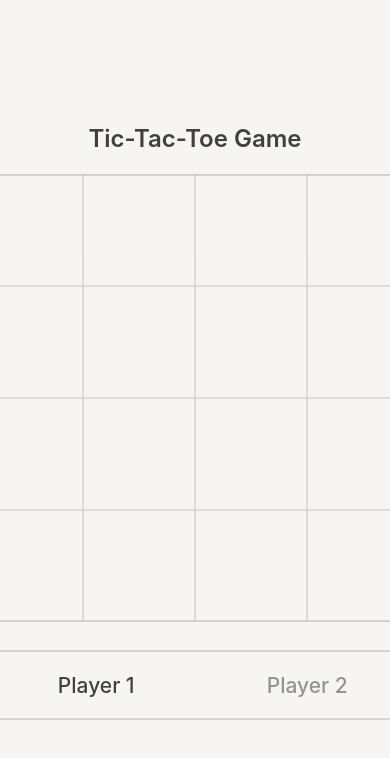
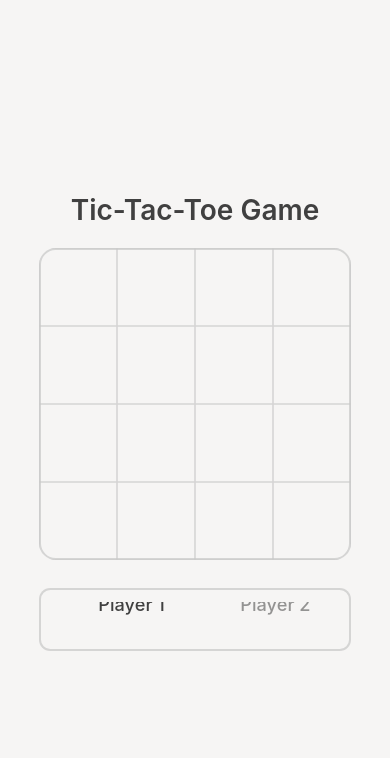
Before and after one commit to yk7hn31/tictactoe, a React (Vite) app: page / in a window 390 px wide. Shown: the top 758 px of the page. Built offline with nearby package versions, Linux system fonts and the light colour scheme.

Commit message:
Add Support for Mobile

```diff
--- a/index.html
+++ b/index.html
@@ -15,7 +15,7 @@
       user's mobile device or desktop. See https://developers.google.com/web/fundamentals/web-app-manifest/
     -->
     <link rel="manifest" href="/manifest.json" />
-    <title>Tic-Tac-Toe Game</title>
+    <title>TicTacToe Game</title>
   </head>
   <body>
     <noscript>You need to enable JavaScript to run this app.</noscript>
--- a/src/component/Table.jsx
+++ b/src/component/Table.jsx
@@ -13,19 +13,21 @@ function Table({ rowCol, handleClick }) { // rowCol must be either 3 or 4
   });
 
   return (
-    <table id='gameboard'>
-        <tbody>
+    <div id='gameboard'>
       {table.map((row, rowIndex) =>
-              <tr key={rowIndex}>
+        <ol key={`${rowIndex}xx`} className='row'>
           {row.map((column, columnIndex) => {
             let cell = null;
             if (column) cell = column === 1 ? 'O' : 'X';
-                  return <td key={columnIndex} data-column={columnIndex} data-row={rowIndex} onClick={(e) => handleClick(e, setTable)}>{cell}</td>
+            return (
+              <li key={`${rowIndex}x${columnIndex}`} className='cell' data-column={columnIndex} data-row={rowIndex} onClick={e => handleClick(e, setTable)}>
+                <span>{cell}</span>
+              </li>
+            );
           })}
-              </tr>
+        </ol>
       )}
-        </tbody>
-    </table>
+    </div>
   );
 }
 
--- a/src/css/App.css
+++ b/src/css/App.css
@@ -6,24 +6,25 @@ body {
   flex-direction: column;
   align-items: center;
   justify-content: center;
-  font-size: 24px;
   background-color: #f6f5f4;
   color: #404040;
 }
 
 header {
   margin-bottom: 1.5rem;
+  font-size: 2rem;
   font-weight: 600;
 }
 
 #playerlist, #gameboard {
+  max-width: 80svw;
+  width: 32rem;
   border-radius: .8rem;
   box-shadow: inset 0 0 0 2px #c8c8c8b3;
 }
 
 #playerlist {
-  width: 32rem;
-  height: 5rem;
+  height: 4.5rem;
   padding: 1rem;
   margin-top: 2rem;
   display: flex;
@@ -47,8 +48,6 @@ header {
 
 #playerlist li.player span {
   transform: translateX(25%);
-  padding: 0.4rem 0.7rem;
-  border-radius: 0.3rem;
   transition: transform .3s;
 }
 
@@ -59,10 +58,9 @@ header {
 #playerlist li.player span::after {
   display: inline-block;
   transform: translateX(-100%);
-  margin-left: 1rem;
+  margin-left: .8rem;
   content: 'Edit';
-  padding: 0.4rem 0.7rem;
-  border-radius: 0.3rem;
+  font-size: 1.1rem;
   background-color: #c8c8c866;
   color: #646464cc;
   transition: filter .2s, transform .3s;
@@ -74,8 +72,13 @@ header {
   transform: none;
 }
 
+#playerlist li.player span, #playerlist li.player span::after {
+  padding: .4rem .7rem;
+  border-radius: .3rem;
+}
+
 #playerlist li.player, form.player-edit {
-  font-size: 1.5rem;
+  font-size: 1.3rem;
   font-weight: 500;
   width: 50%;
   height: 100%;
@@ -116,19 +119,31 @@ form.player-edit button:hover {
 }
 
 #gameboard {
-  width: 32rem;
+  display: grid;
+  max-height: 80svw;
   height: 32rem;
-  table-layout: fixed;
-  border-collapse: collapse;
   border-radius: 1.2rem;
+  grid-template-rows: repeat(4, 1fr);
 }
 
-#gameboard td {
-  width: 25%;
-  height: 25%;
+#gameboard ol.row {
+  display: grid;
+  grid-template-columns: repeat(4, 1fr);
+}
+
+#gameboard ol.row li.cell {
+  height: 100%;
   text-align: center;
-  /* border: 1.5px solid #c8c8c8b3; */
   box-shadow: inset 0 0 0 0.8px #c8c8c8b3;
   font-weight: 500;
-  font-size: 1.2em;
+  font-size: 2rem;
+  display: flex;
+  justify-content: center;
+  align-items: center;
+  transition: background-color .1s;
+  cursor: pointer;
 }
+
+li.cell:hover {
+  background-color: #c8c8c833;
+}
```
Lines whose indentation alone changed are shown as unchanged.
